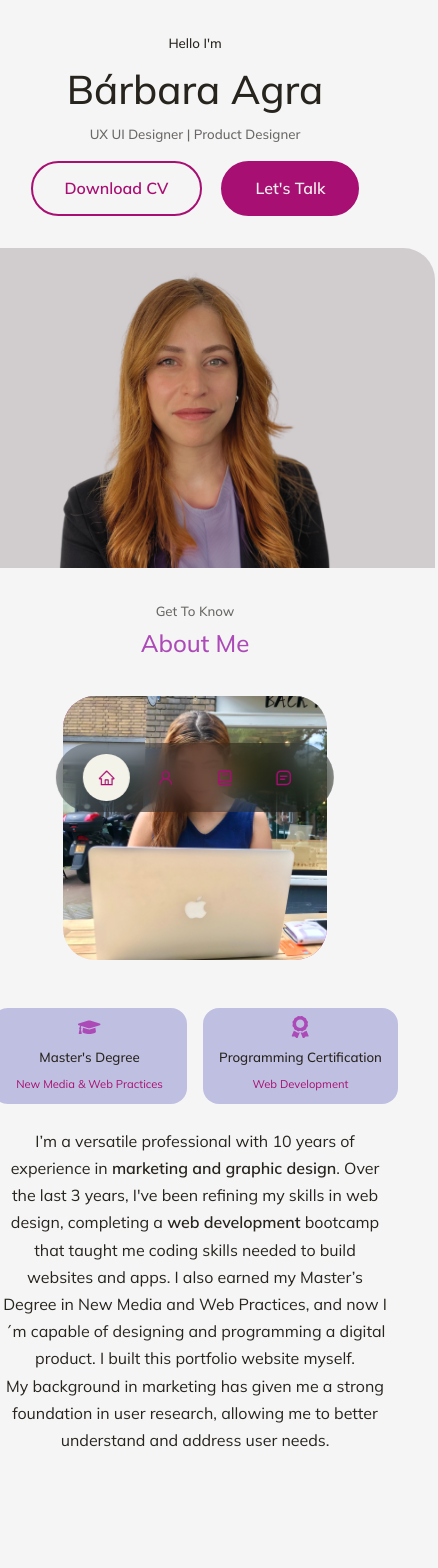
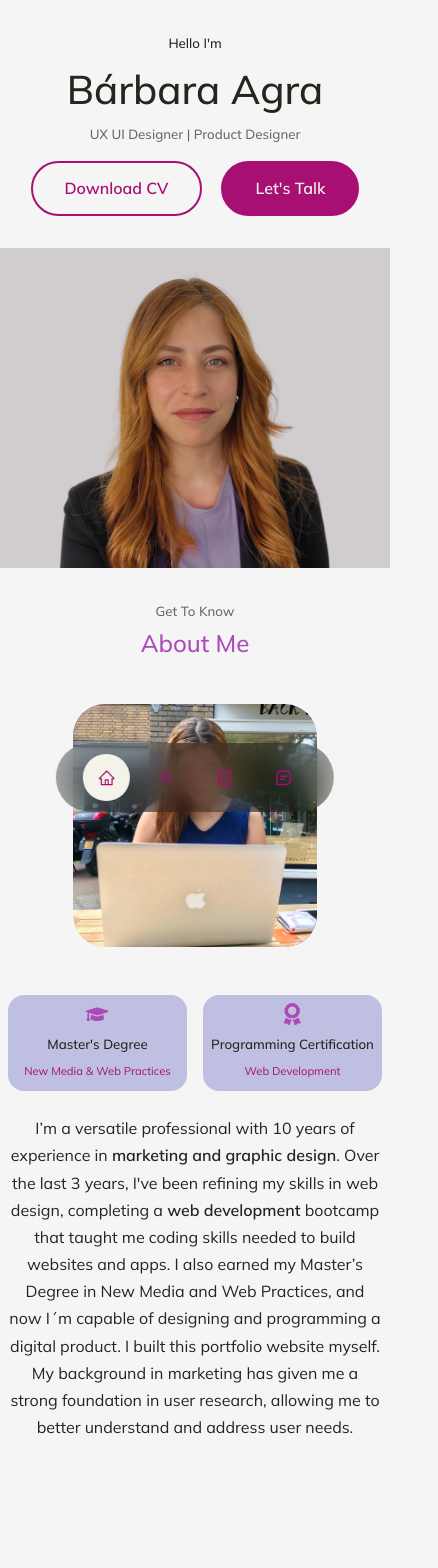
Before and after one commit to barbaraagra/portfolio, a React (Create React App) app: page / in a window 390 px wide. Shown: the top 1568 px of the page, 438 px wide, since content can reach past the window. Built offline with nearby package versions, Linux system fonts and the light colour scheme.

Commit message:
consertos nas margens e centralização

```diff
--- a/src/components/about/About.jsx
+++ b/src/components/about/About.jsx
@@ -11,7 +11,7 @@ const About = () => {
             <h5>Get To Know</h5>
             <h2>About Me</h2>
 
-            <div className="container about__container">
+            <div className="about__container">
                 <div className="about__me">
                     <div className="about__me-image">
                         <img src={AboutMe} alt="Barbara Agra" />
--- a/src/components/about/about.css
+++ b/src/components/about/about.css
@@ -6,8 +6,8 @@
     display: grid;
     grid-template-columns: 35% 50%;
     gap: 15%;
-    margin: 0 auto; /* Garante centralização */
-    padding: 0; /* Remove qualquer padding padrão */
+    margin: 0 auto;
+    padding: 0;
 }
 
 .about__me {
@@ -96,11 +96,12 @@
 
 @media screen and (max-width: 600px) {
     .about__container {
-        grid-template-columns: 1fr; /* Garante alinhamento único em telas pequenas */
-        gap: 0; /* Remove espaçamento entre colunas */
-        margin: 0 auto; /* Centraliza o grid */
-        padding: 0 1rem; /* Adiciona espaçamento lateral para evitar bordas coladas */
+        grid-template-columns: 1fr;
+        gap: 0;
+        padding: 0.5rem;
+        margin: 0 auto;
     }
+
 
     .about__me {
         width: 65%;
@@ -118,7 +119,7 @@
     }
 
     .about__content p {
-        margin: 1.5rem 0.5rem;
+        margin: 1.5rem auto;
     }
 
     .language {
--- a/src/components/header/header.css
+++ b/src/components/header/header.css
@@ -18,9 +18,11 @@ header {
 }
 
 .header__container {
+    position: relative; /* Necessário para que elementos absolutos funcionem */
     text-align: center;
-    position: relative;
+    overflow: visible; /* Garante que nada seja escondido */
 }
+
 
 .cta {
     margin-top: 1rem;
@@ -68,12 +70,13 @@ header {
 .scroll__down {
     position: absolute;
     bottom: 5rem;
-    left: 125%;
+    left: 120%;
     transform: translateX(-50%) rotate(90deg);
     font-weight: 300;
     font-size: 0.9rem;
     white-space: nowrap;
     color: #A80F72;
+    display: block;
 }
 
 /* Responsividade para telas de celular */
--- a/src/components/portfolio/portfolio.css
+++ b/src/components/portfolio/portfolio.css
@@ -3,7 +3,6 @@
     grid-template-columns: repeat(2, 1fr);
     gap: 2rem;
     margin: 0 auto;
-    padding: 2rem;
     max-width: 1200px;
 }
 
--- a/src/index.css
+++ b/src/index.css
@@ -9,7 +9,9 @@
       box-sizing: border-box;
       list-style: none;
       text-decoration: none;
-  }
+      overflow-x: hidden;
+}
+
 
   :root {
       --color-bg: #f4f3e9;
```
